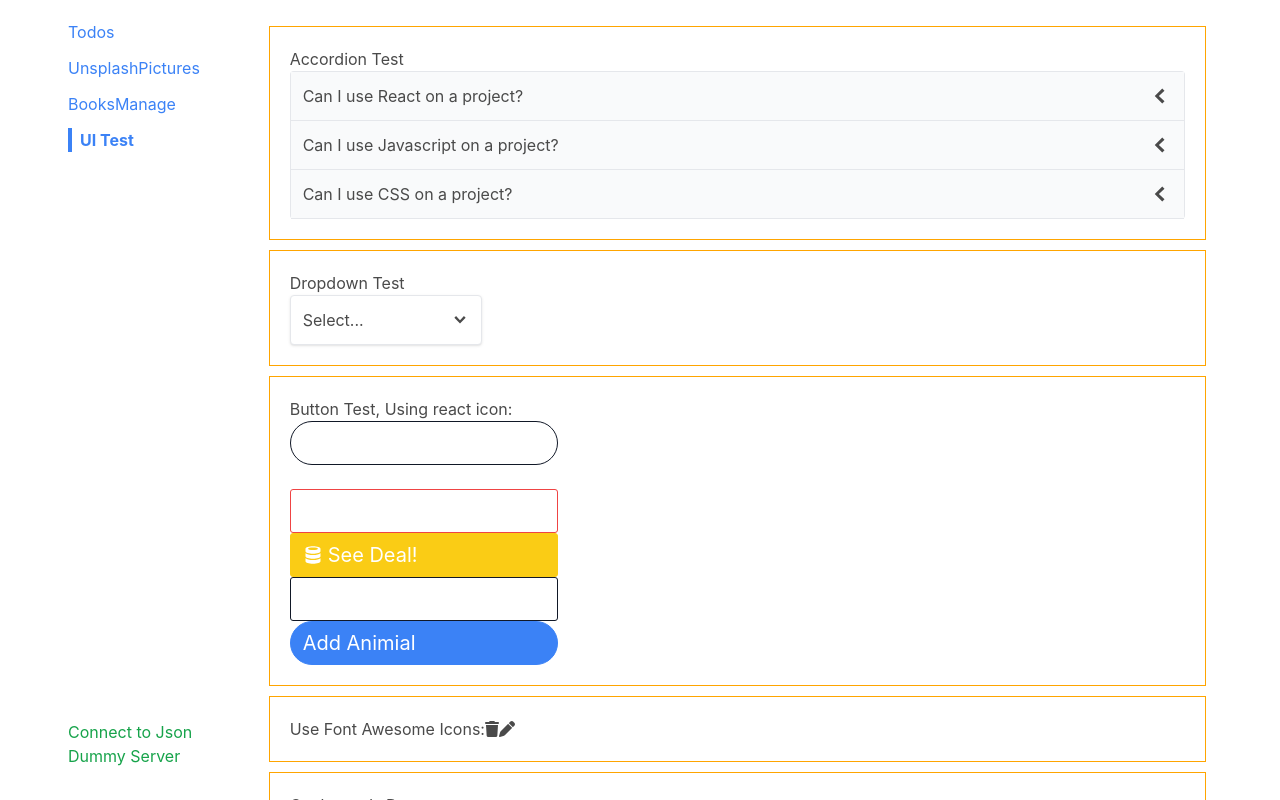
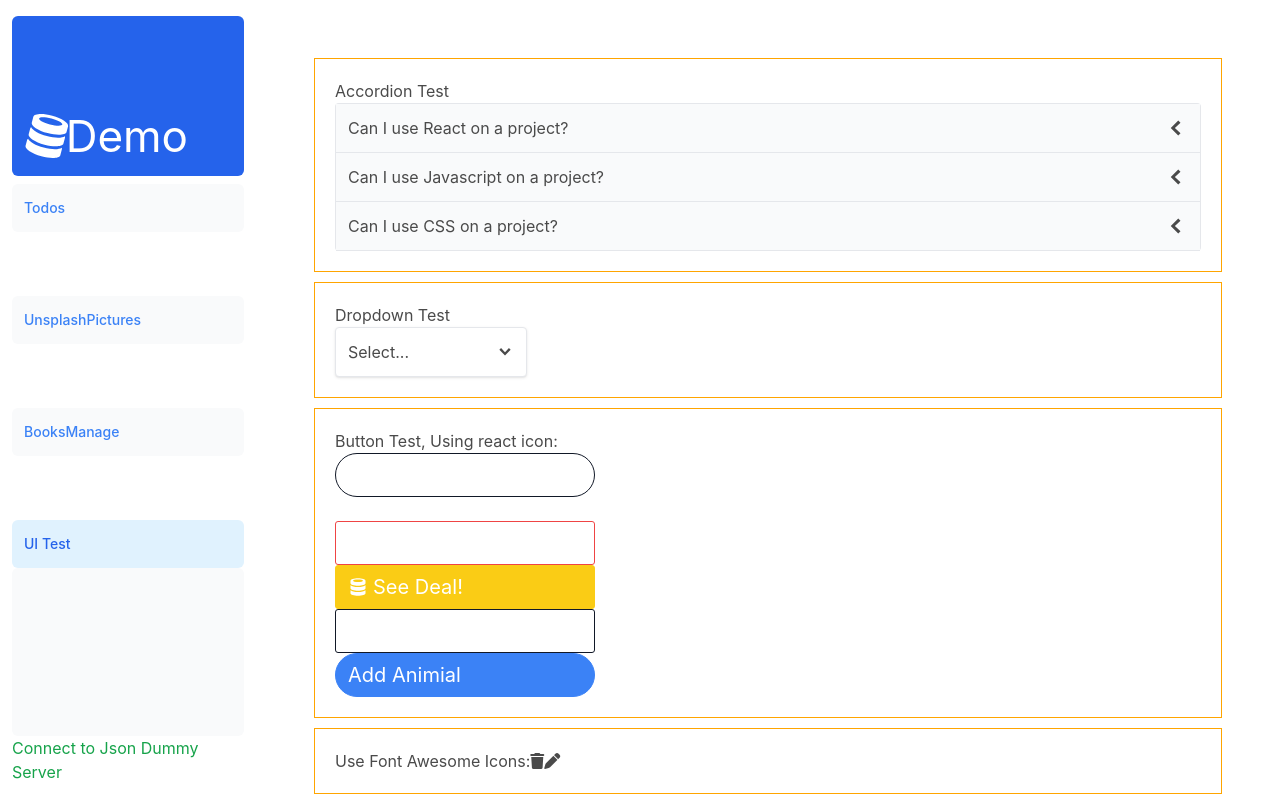
Before and after one commit to benwzj/ReactDemo, a React (Create React App) app: page /buttons in a window 1280 px wide. Shown: the top 800 px of the page. Built offline with nearby package versions, Linux system fonts and the light colour scheme; data requests are answered from the project's data file.

Commit message:
refine sidebar

```diff
--- a/package.json
+++ b/package.json
@@ -17,7 +17,7 @@
     "web-vitals": "^2.1.4"
   },
   "scripts": {
-    "start": "react-scripts start",
+    "start": "PORT=3006 react-scripts start",
     "server": "json-server -p 3001 --watch db.json",
     "build": "react-scripts build",
     "test": "react-scripts test",
--- a/src/App.js
+++ b/src/App.js
@@ -7,9 +7,12 @@ import TodosPage from './pages/TodosPage';
 
 function App() {
   return (
-    <div className="container mx-auto grid grid-cols-6 gap-4 mt-4">
-      <Sidebar />
-      <div className="col-span-5">
+    // <div className="container mx-auto grid grid-cols-6 gap-4 mt-4">
+    <div className="flex h-screen flex-col md:flex-row md:overflow-hidden">
+      <div className="w-full flex-none md:w-64">
+        <Sidebar />
+      </div>
+      <div className="flex-grow p-6 md:overflow-y-auto md:p-12">
         <Route path="/">
           <TodosPage />
         </Route>
--- a/src/components/Link.js
+++ b/src/components/Link.js
@@ -20,9 +20,11 @@ function Link({ to, children, className, activeClassName }) {
   };
 
   return (
-    <a className={classes} href={to} onClick={handleClick}>
-      {children}
-    </a>
+    <>
+      <a className={classes} href={to} onClick={handleClick}>
+        {children}
+      </a>
+    </>
   );
 }
 
--- a/src/components/Sidebar.js
+++ b/src/components/Sidebar.js
@@ -1,8 +1,11 @@
 import { useEffect,useState } from "react";
 import Link from './Link';
+import ReactDemoLogo from './rd-logo';
 import JsonServer from '../api/JsonServer';
 
+
 const noConnectionHint = 'No Server Connection!';
+
 function Sidebar() {
 
   const [connection, setConnection] = useState(noConnectionHint);
@@ -22,6 +25,7 @@ function Sidebar() {
     else
       setConnection (noConnectionHint);
   }
+
   const repeatServerConnectionTest = async() => {
     await testConnection();
     setTimeout ( () => {
@@ -42,22 +46,32 @@ function Sidebar() {
       <Link
         key={link.label}
         to={link.path}
-        className="mb-3"
-        activeClassName="font-bold border-l-4 border-blue-500 pl-2"
+        className="flex h-[48px] grow items-center justify-center gap-2 rounded-md bg-gray-50 p-3 text-sm font-medium hover:bg-sky-100 hover:text-blue-600 md:flex-none md:justify-start md:p-2 md:px-3"
+        activeClassName="bg-sky-100 text-blue-600"
       >
-        {link.label}
+        <p className="hidden md:block">{link.label}</p>
       </Link>
     );
   });
 
   const connectionInfoClass = (connection === noConnectionHint)?
-                                     "text-red-600" : "text-green-600";
+                              "text-red-600" :
+                              "text-green-600";
 
   return (
-    <div className="sticky flex flex-col justify-between top-0 h-screen p-1 pb-6">
-      <div className="flex flex-col items-start">
+    // <div className="sticky flex flex-col justify-between top-0 h-screen p-1 pb-6">
+    <div className="flex h-full flex-col px-3 py-4 md:px-2">
+      <div
+        className="mb-2 flex h-20 items-end justify-start rounded-md bg-blue-600 p-4 md:h-40"
+      >
+        <div className="w-32 text-white md:w-40">
+          <ReactDemoLogo />
+        </div>
+      </div>
+      <div className="flex grow flex-row justify-between space-x-2 md:flex-col md:space-x-0 md:space-y-2">
         {renderedLinks}
       </div>
+      <div className="hidden h-auto w-full grow rounded-md bg-gray-50 md:block"></div>
       <div className={connectionInfoClass}>{connection}</div>
     </div>
 
--- /dev/null
+++ b/src/components/rd-logo.js
@@ -0,0 +1,12 @@
+import { GoDatabase } from 'react-icons/go';
+
+export default function ReactDemoLogo() {
+  return (
+    <div
+      className='flex flex-row items-center leading-none text-white'
+    >
+      <GoDatabase className="h-12 w-12 rotate-[15deg]" />
+      <p className="text-[44px]">Demo</p>
+    </div>
+  );
+}
```
Also changed, not shown: 1 other file (tests, documents, lock files or other folders).
